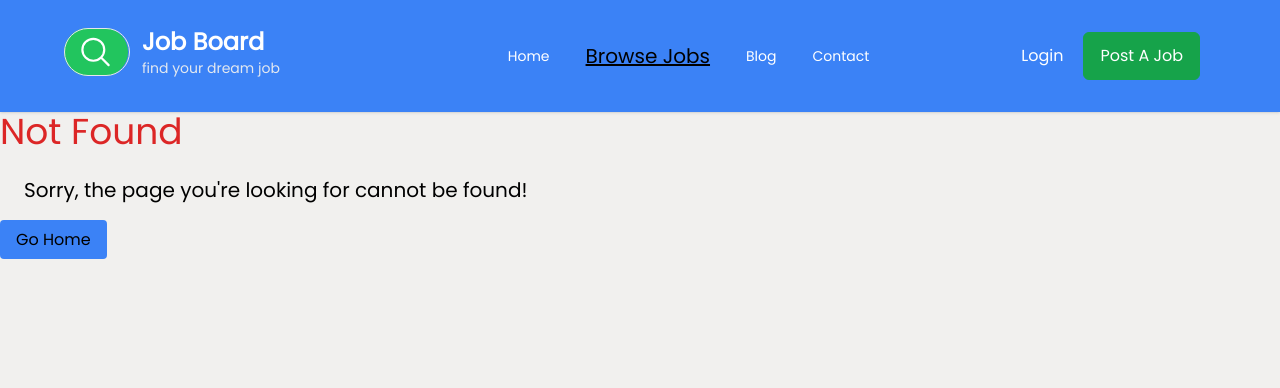
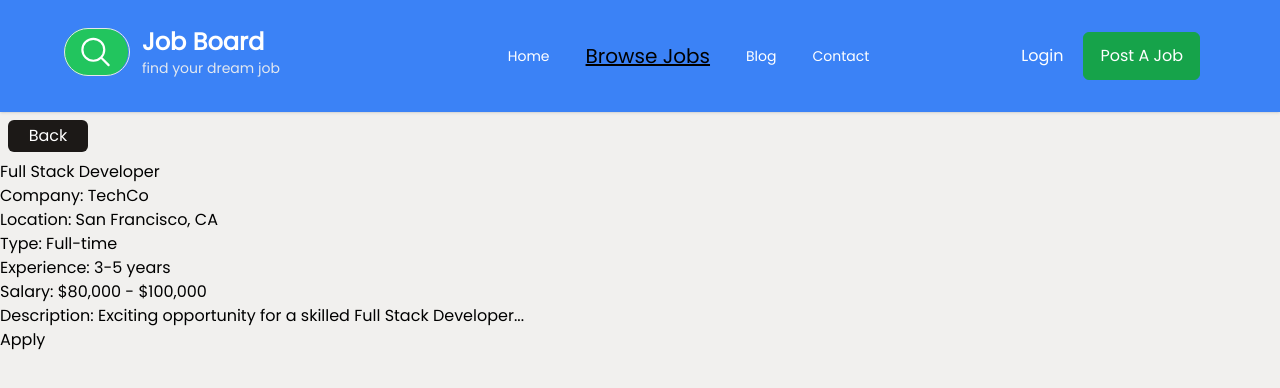
Before and after one commit to GabrielGatimu/CODSOFT, a React (Vite) app in the folder job-board/: page /jobs/view/1 in a window 1280 px wide. Before the commit this address had no page. Shown: the top 388 px of the page. Built offline with nearby package versions, Linux system fonts and the light colour scheme.

Commit message:
added job detail page

```diff
--- a/job-board/src/components/NotFound.jsx
+++ b/job-board/src/components/NotFound.jsx
@@ -2,12 +2,12 @@ import {Link} from "react-router-dom";
 
 function NotFound() {
     return (
-        <div>
-            <h1 className="text-4xl text-red-600 font-medium">Not Found</h1>
-            <p className="text-xl font-medium m-6">
+        <div className="flex flex-col items-center text-center my-52 md:m-52 ">
+            <h1 className="text-4xl text-red-600 font-medium">Page Not Found</h1>
+            <p className="text-xl text-stone-700 font-extralight m-6">
                 Sorry, the page you&apos;re looking for cannot be found!
             </p>
-            <Link to={"/"} className="text-black hover:text-white bg-blue-500 hover:bg-amber-500 py-2 px-4 rounded"> Go Home</Link>
+            <Link to={"/"} className="bg-stone-900 text-white hover:bg-transparent hover:text-stone-900 py-2 px-4 rounded border border-stone-900">Go Home</Link>
         </div>
     );
 }
--- a/job-board/src/components/jobs/JobCard.jsx
+++ b/job-board/src/components/jobs/JobCard.jsx
@@ -1,7 +1,14 @@
 import '../../styles/custom.css'
 import './JobCard.css'
+import {useNavigate} from "react-router-dom";
 
 function JobCard({job}) {
+    const navigate = useNavigate()
+
+    const viewJob = () => {
+        navigate(`/jobs/view/${job.id}`)
+    }
+
     return (
         <div
             className="job-card bg-slate-200 h-72 w-full px-6 py-2 border border-stone-900 dark:border-white rounded-md overflow-hidden">
@@ -10,11 +17,6 @@ function JobCard({job}) {
                 <h4 className="bg-stone-500 text-slate-50 px-1 h-6 rounded">{job.company}</h4>
             </div>
             <h3 className="text-2xl font-extrabold">{job.title}</h3>
-            {/*<h4>Category: {job.category}</h4>*/}
-            {/*<p>Location: {job.location}</p>*/}
-            {/*<p>Type: {job.type}</p>*/}
-            {/*<p>Experience: {job.experience}</p>*/}
-            {/*<p>Description: {job.description}</p>*/}
             <p className="text-stone-600 my-2">{job.salary}</p>
             <p className="">{job.skills.map((skill) => (
                 <span
@@ -22,10 +24,19 @@ function JobCard({job}) {
                     className="font-bold text-stone-800"
                 > {skill} <span className="text-xl font-extrabold text-amber-600">| </span></span>
             ))}</p>
-            {/*<p>Posted on: {job.createdAt}</p>*/}
+
+            {/* hidden to simplify the card, but useful when applying search filters */}
+            <div className="hidden">
+                <h4>Category: {job.category}</h4>
+                <p>Location: {job.location}</p>
+                <p>Type: {job.type}</p>
+                <p>Experience: {job.experience}</p>
+                <p>Description: {job.description}</p>
+                <p>Posted on: {job.createdAt}</p>
+            </div>
 
             <div className="action-btns flex items-center justify-between border mt-4">
-                <button className="btn bg-stone-900">View</button>
+                <button className="btn bg-stone-900" onClick={viewJob}>View</button>
                 <button className="btn bg-green-600">Apply</button>
             </div>
         </div>
--- a/job-board/src/data/mock.data.js
+++ b/job-board/src/data/mock.data.js
@@ -54,7 +54,7 @@ const mockJobs = [
     {
         id: 5,
         category: 'Machine Learning',
-        title: 'Machine Learning Engineer',
+        title: 'Machine Learning Eng',
         company: 'ML Innovations',
         companyLogo: '/public/vite.svg',
         location: 'Remote',
@@ -119,7 +119,7 @@ const mockJobs = [
     {
         id: 10,
         category: 'Machine Learning',
-        title: 'Machine Learning Engineer',
+        title: 'Machine Learning Eng',
         company: 'ML Innovations',
         companyLogo: '/images/company/logo.svg',
         location: 'Remote',
--- a/job-board/src/main.jsx
+++ b/job-board/src/main.jsx
@@ -16,6 +16,7 @@ import './styles/tailwind.css'
 
 import HomePage from "./screens/HomePage.jsx";
 import JobListing from "./screens/jobLisiting/JobListing.jsx";
+import JobDetail from "./screens/jobLisiting/JobDetail.jsx";
 import Blog from "./screens/Blog.jsx";
 import Contact from "./screens/Contact.jsx";
 import Dashboard from "./screens/dashboards/Dashboard.jsx";
@@ -28,6 +29,7 @@ const router = createBrowserRouter(
             {/* public pages */}
             <Route index={true} path="/" element={<HomePage/>}/>
             <Route path="/jobs" element={<JobListing/>}/>
+            <Route path="/jobs/view/:jobId" element={<JobDetail/>}/>
             <Route path="/blog" element={<Blog/>}/>
             <Route path="/contact" element={<Contact/>}/>
 
--- /dev/null
+++ b/job-board/src/screens/jobLisiting/JobDetail.jsx
@@ -0,0 +1,42 @@
+import { useNavigate, useParams } from 'react-router-dom';
+import { useSelector } from 'react-redux';
+
+import '../../styles/custom.css'
+export default function JobDetail() {
+    const navigate = useNavigate();
+    const { jobId } = useParams();
+
+    // selecting job from state
+    const job = useSelector((state) => state.jobs.find((j) => j.id === parseInt(jobId, 10)));
+
+    const handleBackClick = () => {
+        navigate(-1);
+    };
+
+    const handleApplyClick = () => {
+        alert('Apply to the job!');
+    };
+
+    if (!job) {
+        return <div>Job not found</div>;
+    }
+
+    return (
+        <div>
+            {/* Back button */}
+            <button className="btn bg-stone-900" onClick={handleBackClick}>Back</button>
+
+            {/* Job details */}
+            <h1>{job.title}</h1>
+            <p>Company: {job.company}</p>
+            <p>Location: {job.location}</p>
+            <p>Type: {job.type}</p>
+            <p>Experience: {job.experience}</p>
+            <p>Salary: {job.salary}</p>
+            <p>Description: {job.description}</p>
+
+            {/* Apply button */}
+            <button onClick={handleApplyClick}>Apply</button>
+        </div>
+    );
+}
```
